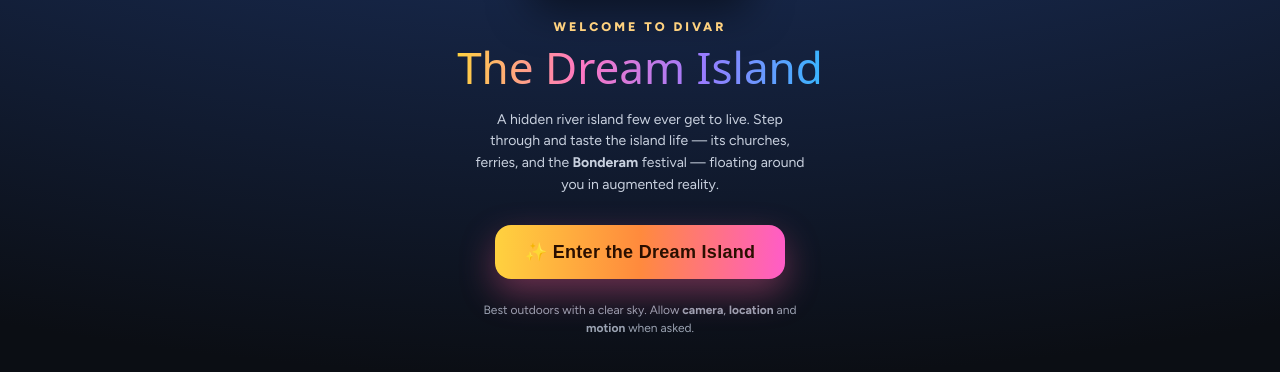
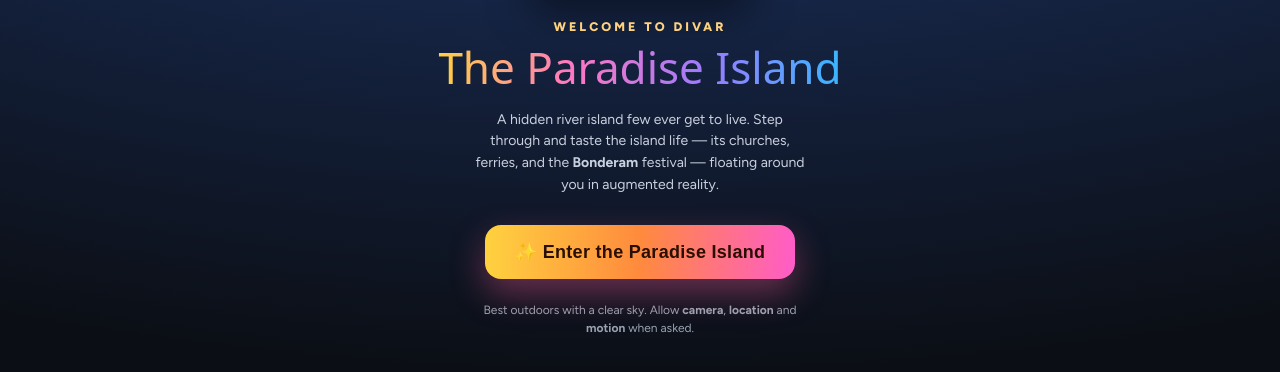
Before and after one commit to editortejaswi/divar-ar, a website built with Vite: page index.html in a window 1280 px wide. Shown: the part 356-728 px from the top of the page. Built offline with nearby package versions, Linux system fonts and the light colour scheme; a web font is replaced by a local one.

Commit message:
Rename start screen: Dream Island -> Paradise Island

```diff
--- a/index.html
+++ b/index.html
@@ -4,7 +4,7 @@
   <meta charset="utf-8" />
   <meta name="viewport" content="width=device-width, initial-scale=1, maximum-scale=1, user-scalable=no, viewport-fit=cover" />
   <meta name="theme-color" content="#0b0e14" />
-  <title>Divar &mdash; The Dream Island</title>
+  <title>Divar &mdash; The Paradise Island</title>
   <link rel="preconnect" href="https://fonts.googleapis.com" />
   <link rel="preconnect" href="https://fonts.gstatic.com" crossorigin />
   <link href="https://fonts.googleapis.com/css2?family=Caprasimo&family=Figtree:wght@400;600;700;800&display=swap" rel="stylesheet" />
@@ -29,7 +29,7 @@
     body { background: transparent; }
     #glscene { position: fixed; inset: 0; width: 100%; height: 100%; z-index: 1; background: transparent; }
 
-    /* ---- start screen: festive "Dream Island" ---- */
+    /* ---- start screen: festive "Paradise Island" ---- */
     #start { position: fixed; inset: 0; z-index: 50; display: flex; flex-direction: column;
       align-items: center; justify-content: center; text-align: center; padding: 26px 24px;
       gap: 8px; overflow: hidden;
@@ -170,11 +170,11 @@
     </div>
     <img id="start-logo" alt="Bonderam 2026 &mdash; Divar Island" />
     <div class="kicker">Welcome to Divar</div>
-    <h1>The Dream Island</h1>
+    <h1>The Paradise Island</h1>
     <p class="sub">A hidden river island few ever get to live. Step through and taste the
       island life &mdash; its churches, ferries, and the <b>Bonderam</b> festival &mdash;
       floating around you in augmented reality.</p>
-    <button class="btn enter" id="btn-start">&#10024; Enter the Dream Island</button>
+    <button class="btn enter" id="btn-start">&#10024; Enter the Paradise Island</button>
     <p class="note">Best outdoors with a clear sky. Allow <b>camera</b>, <b>location</b>
       and <b>motion</b> when asked.</p>
   </div>
```
